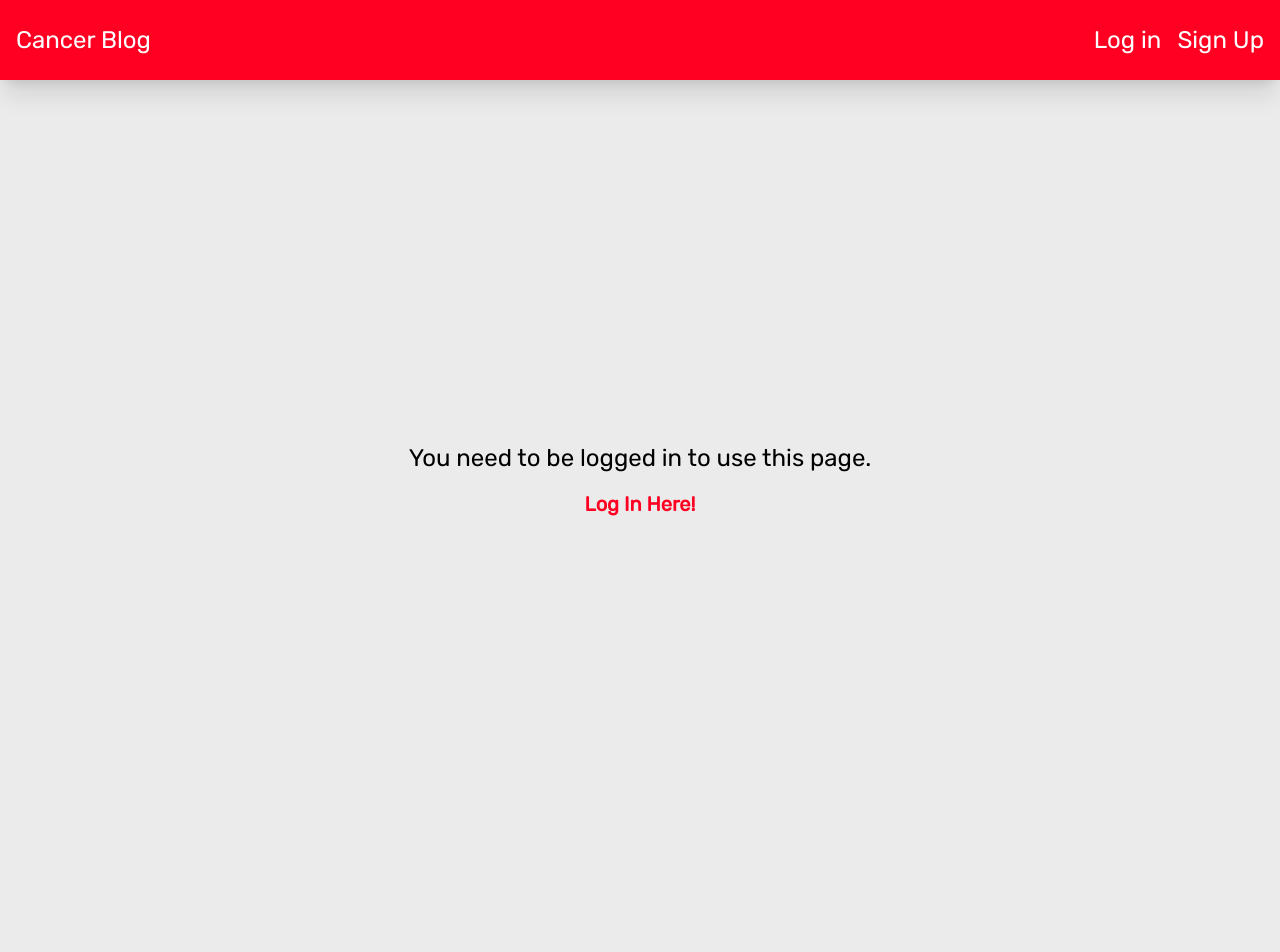
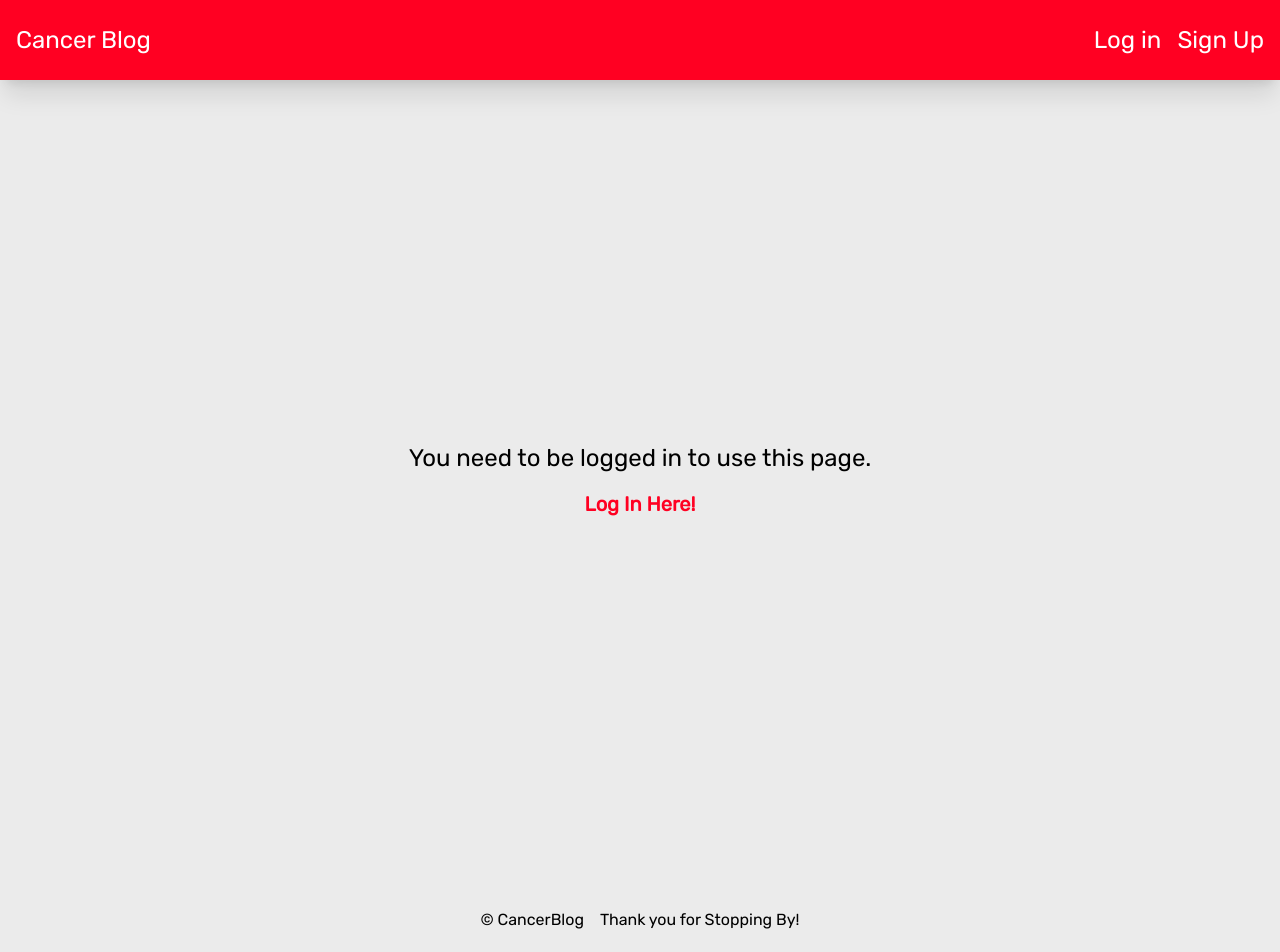
Before and after one commit to chris-15/Journey, a React (Create React App) app in the folder client/: page /profile/1 in a window 1280 px wide. Shown: the top 952 px of the page. Before the commit the page ends 880 px from the top, so only its background shows below. Built offline with nearby package versions, Linux system fonts and the light colour scheme; no server answers; the HTML template or start-up script is replaced by a standard one.

Commit message:
added footer component and adjusted styles and links in various places

```diff
--- a/client/src/App.js
+++ b/client/src/App.js
@@ -7,6 +7,7 @@ import Login from "./pages/Login"
 import Signup from "./pages/Signup";
 import SinglePost from "./pages/SinglePost";
 import Profile from "./pages/Profile";
+import Footer from "./components/Footer";
 
 //apolloProvider provides data to the components
 //ApolloClient initializes the connection to graphql
@@ -43,7 +44,7 @@ function App() {
   return (
     <ApolloProvider client={client}>
       <Router>
-        <div className="flex-col justify-start min-h-screen">
+        <div className="flex flex-col justify-start min-h-screen">
           <Nav />
           <div className="">
             <Routes>
@@ -55,9 +56,10 @@ function App() {
                 <Route path=":username" element={<Profile />} />
                 <Route path="" element={<Profile />} />
               </Route>
-
             </Routes>
           </div>
+          <Footer className="" />
+
         </div>
       </Router>
     </ApolloProvider>
--- /dev/null
+++ b/client/src/components/Footer/index.js
@@ -0,0 +1,14 @@
+import React from 'react'
+
+const Footer = () => {
+  return (
+    <div className=''>
+        <footer className='flex justify-center items-center h-20'>
+            <h1 className='pr-4'>© CancerBlog</h1>
+            <p>Thank you for Stopping By!</p>
+        </footer>
+    </div>
+  )
+}
+
+export default Footer
--- a/client/src/components/PostList/index.js
+++ b/client/src/components/PostList/index.js
@@ -19,10 +19,10 @@ const PostList = ({ posts, title }) => {
               >
 
                   <div className="p-6">
-                    <h3 className="text-lg font-semibold mb-4"><Link to={`/post/${post._id}`}>{post.postTitle}</Link></h3>
+                    <h3 className="text-lg font-semibold mb-4 hover:text-[#FF0022]"><Link to={`/post/${post._id}`}>{post.postTitle}</Link></h3>
                     <div className="flex items-center text-sm text-gray-600">
                       <p className="mr-2">
-                        <span className="font-semibold"><Link to={`/profile/${post.username}`}>{post.username}</Link></span> posted on{' '}
+                        <span className="text-black font-extrabold hover:text-[#FF0022]"><Link to={`/profile/${post.username}`}>{post.username}</Link></span> posted on{' '}
                         {post.createdAt}
                       </p>
                       <p className="border-l-2 pl-2 ml-2 text-gray-500">
--- a/client/src/pages/Home.js
+++ b/client/src/pages/Home.js
@@ -13,7 +13,7 @@ const Home = () => {
     console.log(posts)
 
     return (
-        <main className='grid grid-cols-1 h-screen w-full'>
+        <main className='grid grid-cols-1 w-full'>
             <div className='text-center mt-5'>
                 <h2 className='text-2xl'>Want to add a post!? <span className='font-bold text-[#FF0022] hover:underline '><Link to={"/profile"}>Click Here!</Link></span></h2>
 
--- a/client/src/pages/Profile.js
+++ b/client/src/pages/Profile.js
@@ -60,8 +60,9 @@ const Profile = () => {
         </h2>
       </div> */}
 
+      {/* condititonaly render add post form if user logged in or not */}
       <div>
-        <PostForm />
+        {!userParam && <PostForm />}
       </div>
 
       <div className="flex-row justify-space-between mb-3">
--- a/client/src/pages/SinglePost.js
+++ b/client/src/pages/SinglePost.js
@@ -46,7 +46,7 @@ const SinglePost = () => {
           {Auth.loggedIn() ? (
             <CommentForm postId={post._id} />
           ) : (
-            <p>Sign in to leave a comment</p>
+            <p><span className="text-[#FF0022] hover:underline"><Link to="/login">Log in</Link></span> to leave a comment</p>
           )}
         </div>
         <div className="">
```
